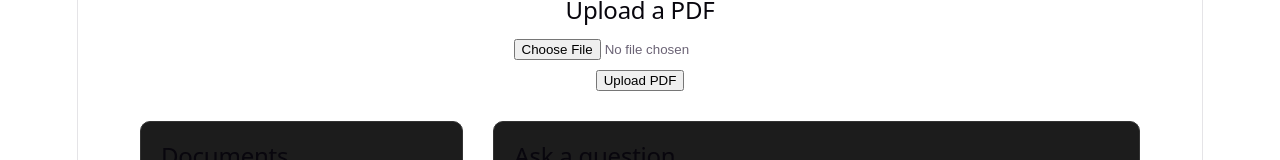
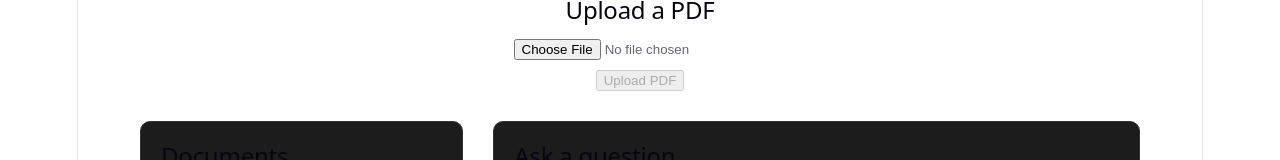
Before and after one commit to JeslinMariumAlex/ai-document-qa, a React app in the folder frontend/: page / in a window 1280 px wide. Shown: the part 122-282 px from the top of the page. Built offline with nearby package versions, Linux system fonts and the light colour scheme; no server answers; the HTML template or start-up script is replaced by a standard one.

Commit message:
cleared upload file name after successful upload

```diff
--- a/frontend/src/App.jsx
+++ b/frontend/src/App.jsx
@@ -1,7 +1,8 @@
-import { useState, useEffect } from "react";
+import { useState, useEffect, useRef } from "react";
 import "./App.css";
 
 function App() {
+  const fileInputRef = useRef(null);
   const [selectedFile, setSelectedFile] = useState(null);
   const [message, setMessage] = useState("");
   const [question, setQuestion] = useState("");
@@ -35,6 +36,8 @@ function App() {
 
       setDocumentId(data.document_id);
       setMessage(`Upload successful! Document ID: ${data.document_id}`);
+      setSelectedFile(null);
+      fileInputRef.current.value = "";
       fetchDocuments(); // Refresh the list of documents
       setUploading(false);
     } catch (error) {
@@ -93,6 +96,7 @@ function App() {
 
       <div className="upload-section">
         <input
+          ref={fileInputRef}
           type="file"
           accept=".pdf"
           onChange={(event) => setSelectedFile(event.target.files[0])}
@@ -100,7 +104,7 @@ function App() {
 
         {selectedFile && <p>Selected file: {selectedFile.name}</p>}
 
-        <button onClick={handleUpload} disabled={uploading}>
+        <button onClick={handleUpload} disabled={!selectedFile || uploading}>
           {uploading ? "Uploading..." : "Upload PDF"}
         </button>
       </div>
```
